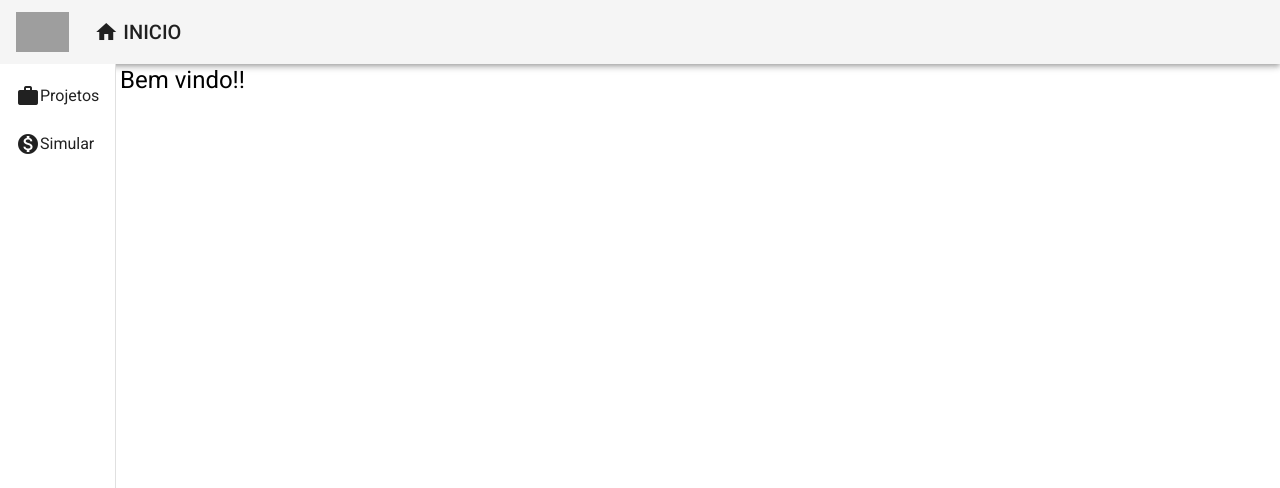
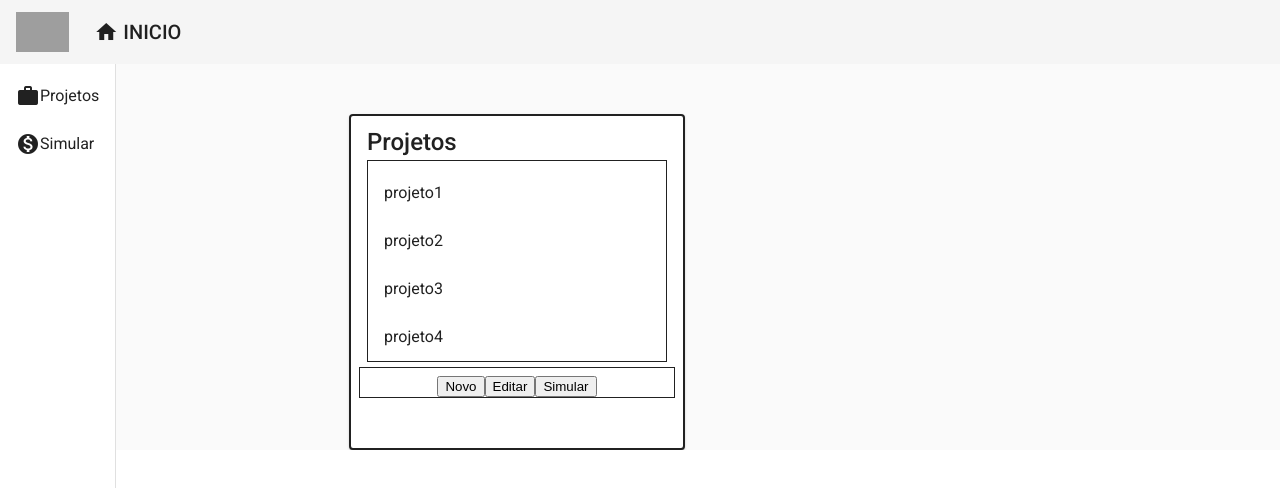
Before and after one commit to savio-tome/testefpf, an Angular app in the folder frontend/: page /projects in a window 1280 px wide. Before the commit this address led to /. Shown: the top 488 px of the page. Built offline with nearby package versions, Linux system fonts and the light colour scheme; grey boxes are pictures that could not be loaded.

Commit message:
add routes and project page

```diff
--- a/frontend/src/app/app-routing.module.ts
+++ b/frontend/src/app/app-routing.module.ts
@@ -1,7 +1,19 @@
+import { HomeComponent } from './mainpage/home/home.component';
+import { ProjectcComponent } from './components/projectc/projectc.component';
+import { AppComponent } from './app.component';
 import { NgModule } from '@angular/core';
 import { RouterModule, Routes } from '@angular/router';
 
-const routes: Routes = [];
+const routes: Routes = [
+  {
+    path:"",
+    component: HomeComponent
+  },
+  {
+    path:"projects",
+    component:ProjectcComponent
+  }
+];
 
 @NgModule({
   imports: [RouterModule.forRoot(routes)],
--- a/frontend/src/app/app.component.html
+++ b/frontend/src/app/app.component.html
@@ -1,3 +1,2 @@
 <app-header></app-header>
 <app-sidenav></app-sidenav>
-<h1 style="margin-left:120px">Bem vindo!!</h1>
--- /dev/null
+++ b/frontend/src/app/components/projectc/projectc.component.css
@@ -0,0 +1,23 @@
+
+.maincard{
+    height: 300px;
+    width: 300px;
+    border-width: 2px;
+    border-style: solid;
+    margin-left: 100px;
+    margin-top: 50px;
+}
+
+.list{
+    border-width: 1px;
+    border-style: solid;
+    margin-bottom: 5px;
+}
+
+.button-group{
+    border-width: 1px;
+    border-style: solid;
+    display:flex;
+    flex-direction: row;
+    justify-content: center;
+}
--- /dev/null
+++ b/frontend/src/app/components/projectc/projectc.component.html
@@ -0,0 +1,14 @@
+<mat-card class="maincard">
+    <mat-card-title>Projetos</mat-card-title>
+    <mat-list class="list">
+        <mat-list-item>projeto1</mat-list-item>
+        <mat-list-item>projeto2</mat-list-item>
+        <mat-list-item>projeto3</mat-list-item>
+        <mat-list-item>projeto4</mat-list-item>
+    </mat-list>
+    <mat-card-actions class="button-group">
+        <button (click)="navigate()">Novo</button>
+        <button>Editar</button>
+        <button>Simular</button>
+    </mat-card-actions>
+</mat-card>
--- /dev/null
+++ b/frontend/src/app/components/projectc/projectc.component.ts
@@ -0,0 +1,19 @@
+import { Component, OnInit } from '@angular/core';
+import {Router} from '@angular/router'
+
+@Component({
+  selector: 'app-projectc',
+  templateUrl: './projectc.component.html',
+  styleUrls: ['./projectc.component.css']
+})
+export class ProjectcComponent implements OnInit {
+
+  constructor(private router: Router) { }
+
+  ngOnInit(): void {
+  }
+
+  navigate():void{
+    this.router.navigate(['project/create'])
+  }
+}
--- /dev/null
+++ b/frontend/src/app/mainpage/home/home.component.html
@@ -0,0 +1 @@
+<h1 style="margin-left:50px">Bem vindo!!</h1>
--- /dev/null
+++ b/frontend/src/app/mainpage/home/home.component.ts
@@ -0,0 +1,15 @@
+import { Component, OnInit } from '@angular/core';
+
+@Component({
+  selector: 'app-home',
+  templateUrl: './home.component.html',
+  styleUrls: ['./home.component.css']
+})
+export class HomeComponent implements OnInit {
+
+  constructor() { }
+
+  ngOnInit(): void {
+  }
+
+}
```
Also changed, not shown: frontend/src/app/app.module.ts (+10 -3 lines), frontend/src/app/components/projectc/project.model.ts (added, +11 -0 lines), frontend/src/app/components/projectc/project.service.ts (added, +20 -0 lines), frontend/src/app/mainpage/home/home.component.css (added).
